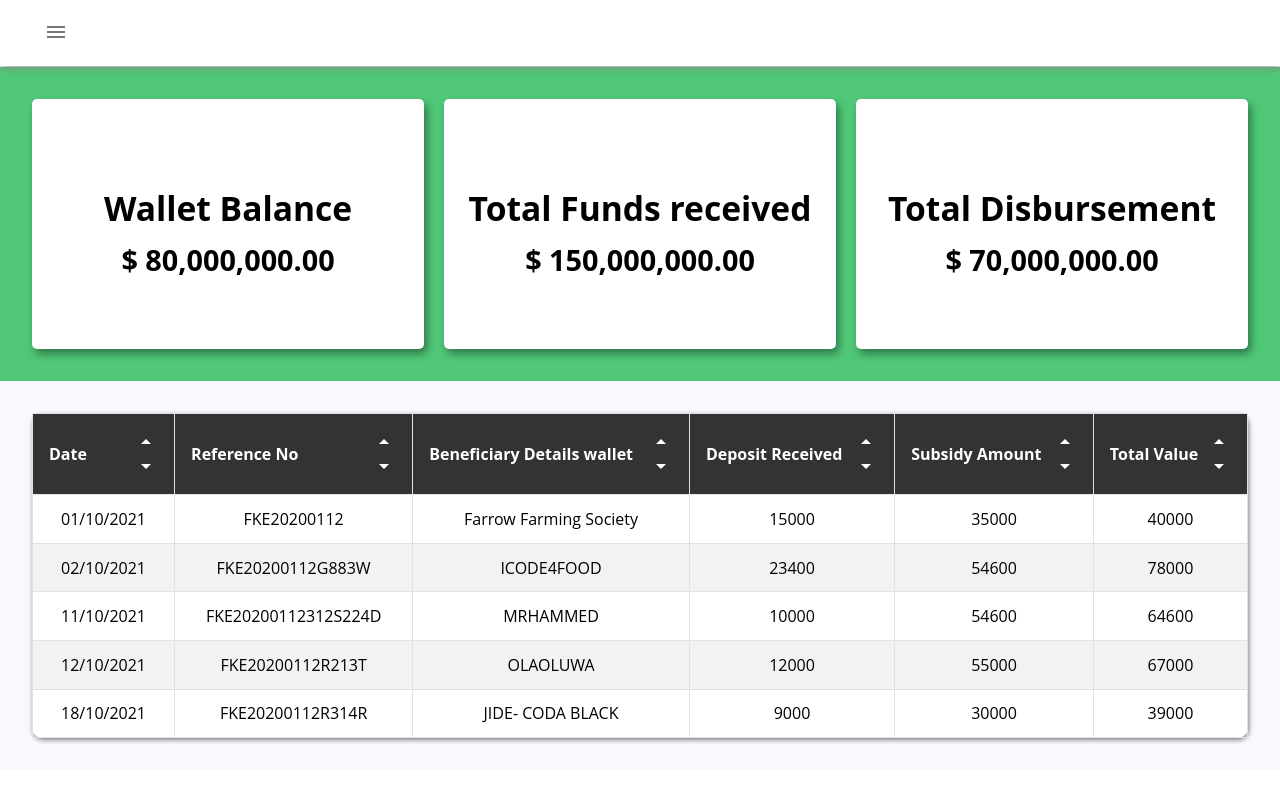
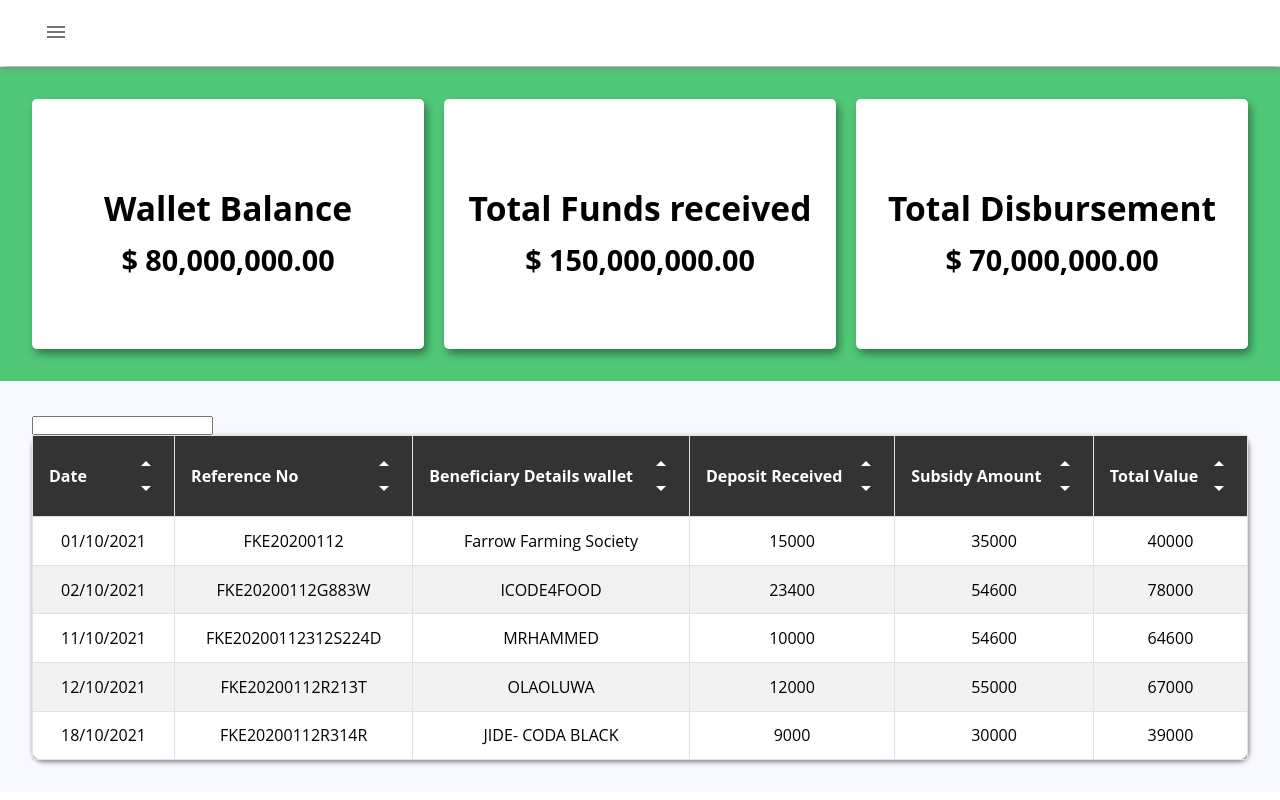
Before and after one commit to Maxinth/german-bps, a React (Create React App) app: page / in a window 1280 px wide. Built offline with nearby package versions, Linux system fonts and the light colour scheme.

Commit message:
added general filter

```diff
--- a/src/components/HomePageComps/TableView/RecordsTable.jsx
+++ b/src/components/HomePageComps/TableView/RecordsTable.jsx
@@ -9,8 +9,9 @@ import {
 } from "./styled";
 import PropTypes from "prop-types";
 import TableRowItems from "./TableRowItems";
+import TableFilterInput from "./TableFilterInput";
 // import { useVariants } from "../../motions/useVariants";
-import { useTable, useSortBy } from "react-table";
+import { useTable, useSortBy, useGlobalFilter } from "react-table";
 import { useMemo } from "react";
 import { COLUMNS } from "./columns";
 import { data as DATA } from "./data";
@@ -33,17 +34,28 @@ export const RecordsTable = ({
       columns,
       data,
     },
+    useGlobalFilter,
     useSortBy
   );
 
-  const { getTableProps, getTableBodyProps, headerGroups, rows, prepareRow } =
-    tableInstance;
+  const {
+    getTableProps,
+    getTableBodyProps,
+    headerGroups,
+    rows,
+    prepareRow,
+    state,
+    setGlobalFilter,
+  } = tableInstance;
+
+  const { globalFilter } = state;
   return (
     <TableContainer
     // isInView={show}
     // variants={subtleFlash(1, 0)}
     // {...variantProps}
     >
+      <TableFilterInput filter={globalFilter} setFilter={setGlobalFilter} />
       <Table {...getTableProps()}>
         <TableHeader>
           {headerGroups.map((headerGroup) => (
--- /dev/null
+++ b/src/components/HomePageComps/TableView/TableFilterInput.jsx
@@ -0,0 +1,9 @@
+import React from "react";
+
+const TableFilterInput = ({ filter, setFilter }) => {
+  return (
+    <input value={filter || ""} onChange={(e) => setFilter(e.target.value)} />
+  );
+};
+
+export default TableFilterInput;
--- a/src/components/HomePageComps/TableView/styled.js
+++ b/src/components/HomePageComps/TableView/styled.js
@@ -182,15 +182,16 @@ const ColumnSortBox = styled.div`
 
   & svg {
     color: #fff;
+    transition: color 0.2s;
   }
   & > svg.up {
-    color: red;
+    color: tomato;
   }
   & > svg.up + svg {
     color: #fff;
   }
   & > svg + svg.down {
-    color: red;
+    color: tomato;
   }
   & > svg {
     color: #fff;
```
